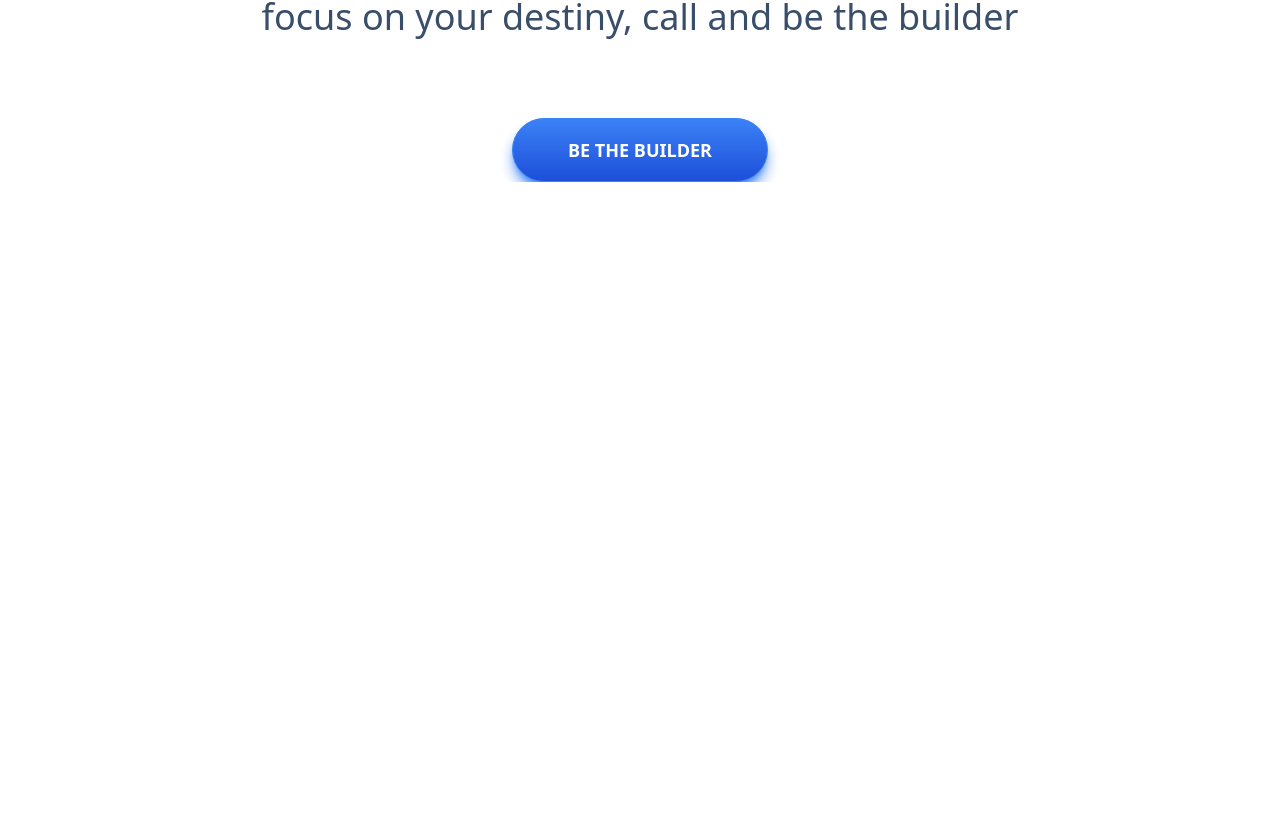
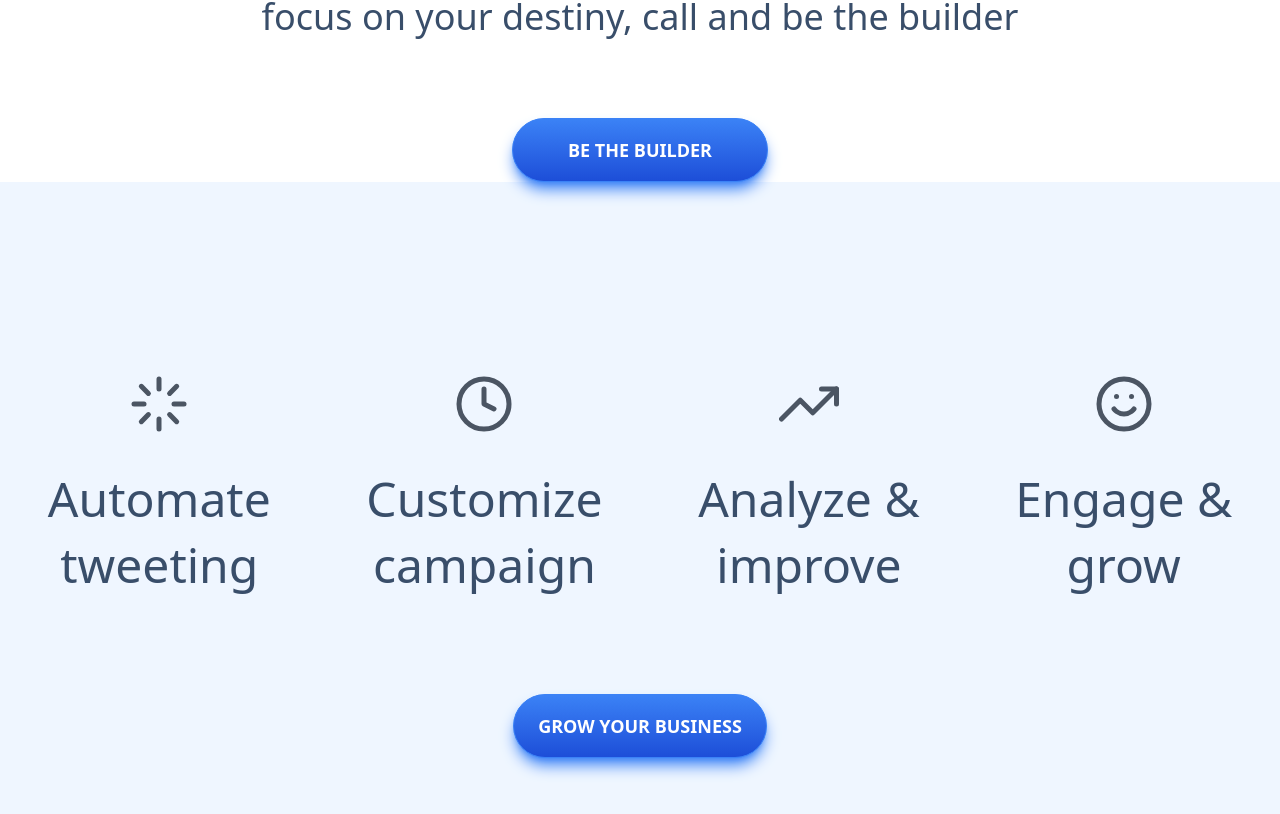
Before and after one commit to abheist/tweetcat-frontend, a Next.js app: page / in a window 1280 px wide. Shown: the part 2237-3051 px from the top of the page. Before the commit the page ends 2419 px from the top, so only its background shows below. Built offline with nearby package versions, Linux system fonts and the light colour scheme; no server answers.

Commit message:
😎 | index page | added the four section

```diff
--- a/src/pages/index.tsx
+++ b/src/pages/index.tsx
@@ -6,6 +6,7 @@ import {useEffect} from "react";
 import localforage from "localforage";
 import Image from "next/image";
 import Layout from "@/components/layout";
+import {FiClock, FiLoader, FiSmile, FiTrendingUp} from "react-icons/fi";
 
 // const inter = Inter({subsets: ['latin']})
 
@@ -138,6 +139,35 @@ export default function Home() {
                             </button>
                         </div>
                     </div>
+                    <div className={`bg-blue-50`}>
+                        <div className={`container mx-auto py-48 flex flex-col items-center`}>
+                            <div className={`flex justify-around w-full text-center font-light`}>
+                                <div className={`flex flex-col items-center gap-y-8`}>
+                                    <FiLoader className={`text-6xl text-gray-600`}/>
+                                    <p className={`text-5xl leading-snug`}>Automate<br/>tweeting</p>
+                                </div>
+                                <div className={`flex flex-col items-center gap-y-8`}>
+                                    <FiClock className={`text-6xl text-gray-600`}/>
+                                    <p className={`text-5xl leading-snug`}>Customize<br/>campaign</p>
+                                </div>
+                                <div className={`flex flex-col items-center gap-y-8`}>
+                                    <FiTrendingUp className={`text-6xl text-gray-600`}/>
+                                    <p className={`text-5xl leading-snug`}>Analyze &<br/>improve</p>
+                                </div>
+                                <div className={`flex flex-col items-center gap-y-8`}>
+                                    <FiSmile className={`text-6xl text-gray-600`}/>
+                                    <p className={`text-5xl leading-snug`}>Engage &<br/>grow</p>
+                                </div>
+                            </div>
+                            <button
+                                className={`btn btn-lg bg-blue-500 rounded-full font-extrabold text-white mt-24
+                                            border-blue-500 shadow-lg shadow-blue-500
+                                            bg-gradient-to-b from-blue-500 to-blue-700`}
+                                onClick={() => handleLoginWithTwitter()}>
+                                GROW YOUR BUSINESS
+                            </button>
+                        </div>
+                    </div>
                 </Layout>
             </main>
         </>
```
